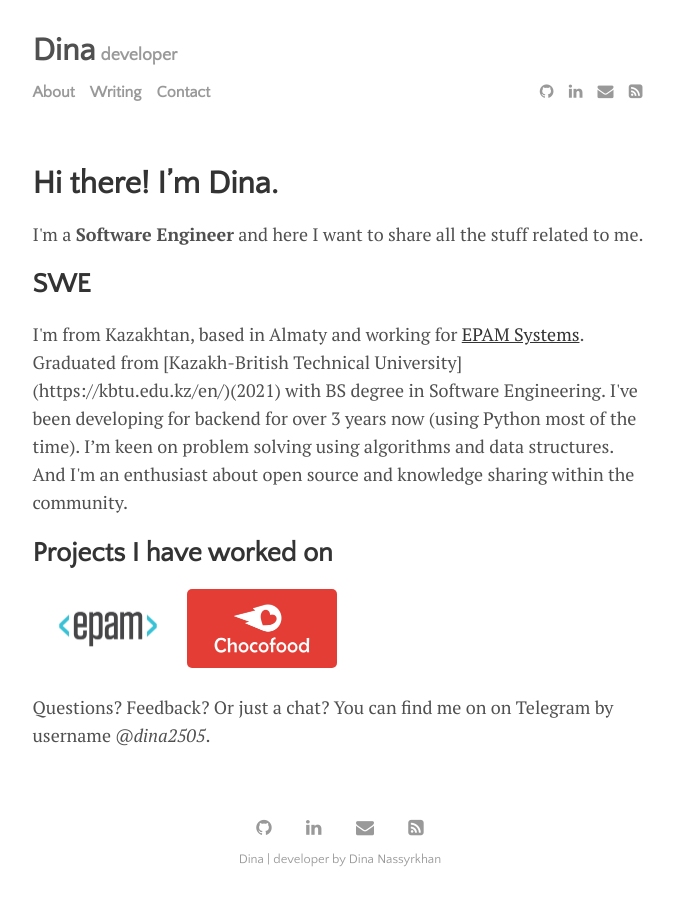
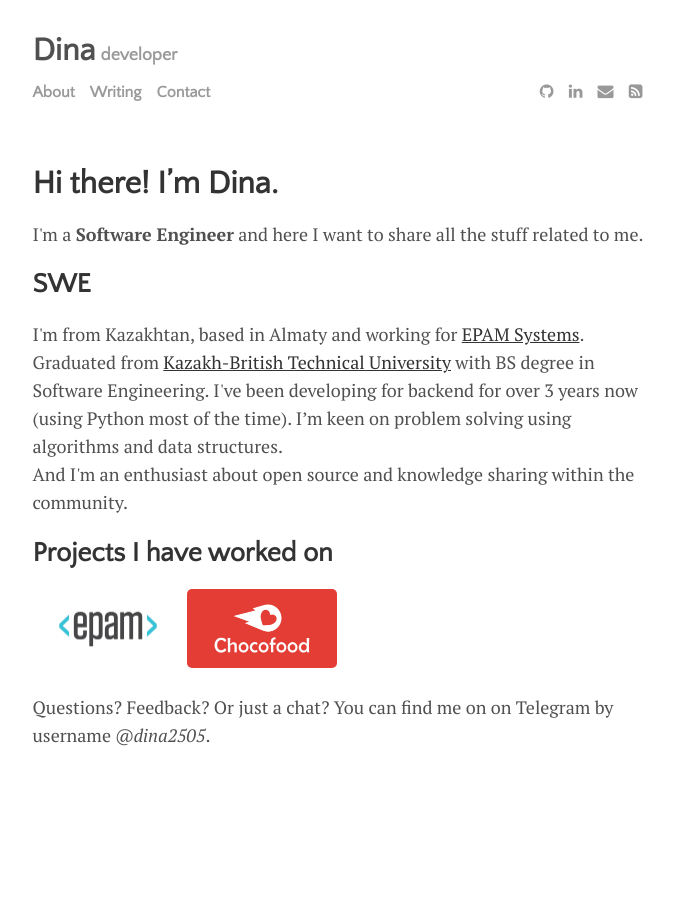
Before and after one commit to ndina/ndina.github.io, a Jekyll site: the page built from index.html, in a window 1280 px wide. Shown: the whole page, without its empty margins (300-974 px from the left). Built offline with Jekyll 4.4.1, drawn with Linux system fonts in a browser that asks for light colours; the list of posts is cut into pages by our own code.

Commit message:
add main page

```diff
--- a/_layouts/main.html
+++ b/_layouts/main.html
@@ -10,12 +10,15 @@
 <h2>SWE</h2>
 <p1>
     I'm from Kazakhtan, based in Almaty and working for <a href="https://epam.com/">EPAM Systems</a>.
-    Graduated from [Kazakh-British Technical University](https://kbtu.edu.kz/en/)(2021) with BS degree in Software Engineering.
+    Graduated from <a href="https://kbtu.edu.kz/en/">Kazakh-British Technical University</a> with BS degree in Software Engineering.
 
+</p1>
+<p1>
     I've been developing for backend for over 3 years now (using Python most of the time). I’m keen on problem solving using algorithms and data structures.
     <br> And I'm an enthusiast about open source and knowledge sharing within the community.
+</p1>
 
-</p1>
+
 <h2>Projects I have worked on</h2>
 
 <p>
@@ -29,3 +32,10 @@
 </p>
 
 Questions? Feedback? Or just a chat? You can find me on on Telegram by username <i>@dina2505</i>.
+
+<style>
+    a:hover {
+      color: blue;
+      background-color: transparent;
+      text-decoration: underline;
+    }
```
